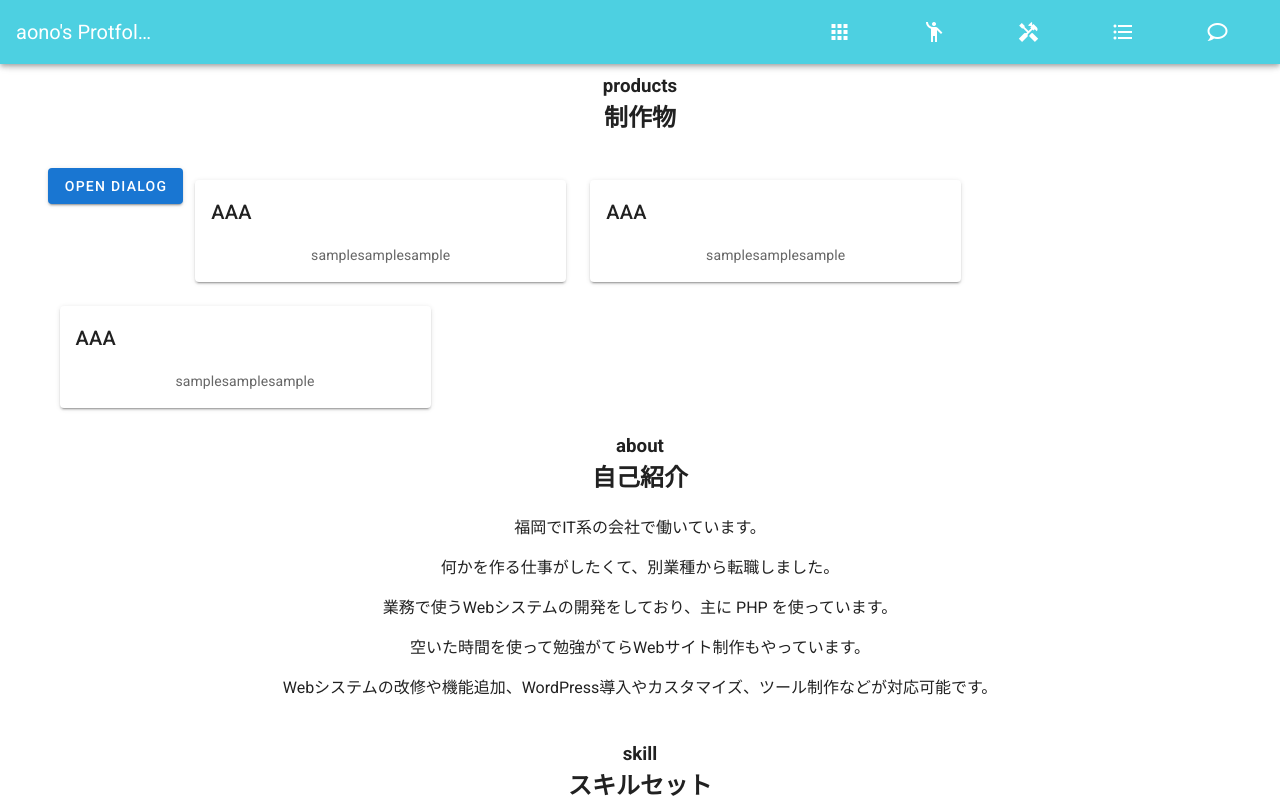
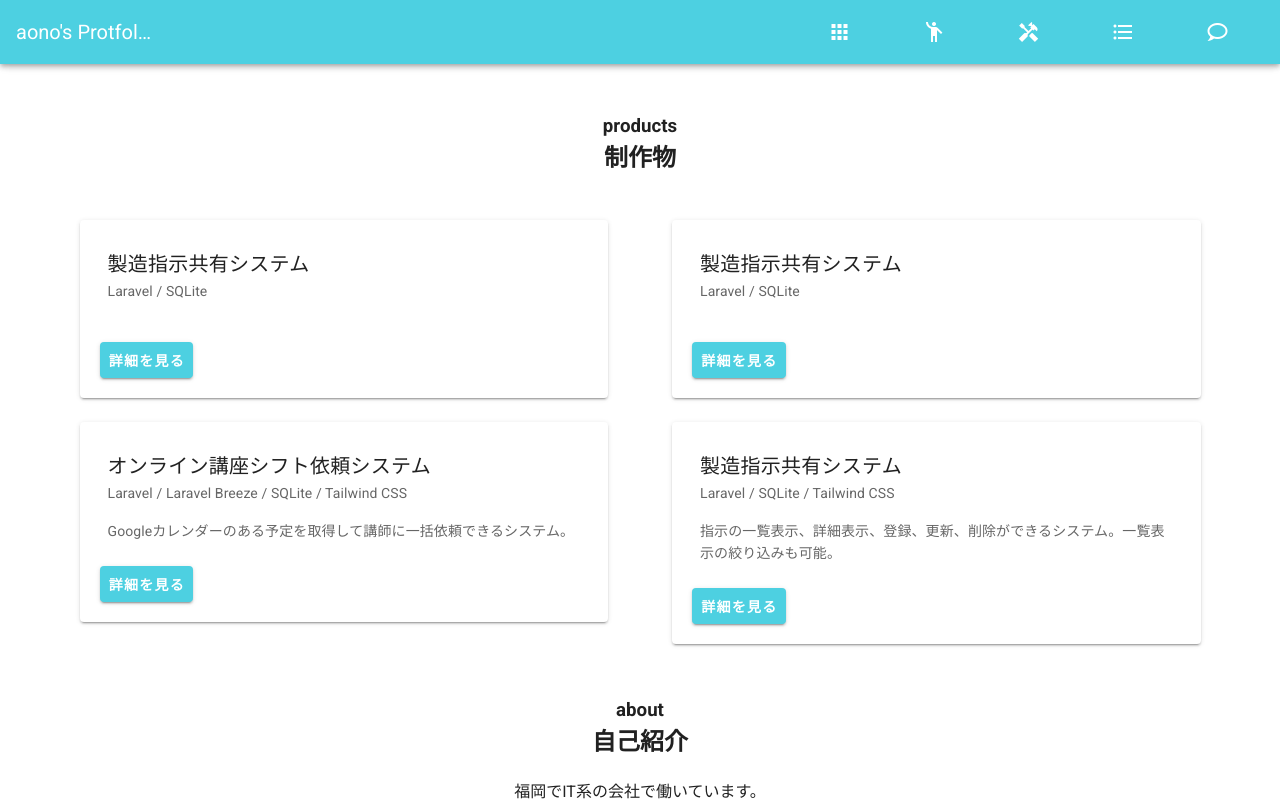
Before and after one commit to t-aono/aonos-portfolio, a Vue app: page / in a window 1280 px wide. Shown: the top 801 px of the page. Built offline with nearby package versions, Linux system fonts and the light colour scheme.

Commit message:
create products

```diff
--- a/src/App.vue
+++ b/src/App.vue
@@ -5,11 +5,21 @@
 
     <v-main>
       <v-container class="mt-15">
-        <Products/>
-        <About/>
-        <Skill/>
-        <Career/>
-        <Contact/>
+        <div class="mt-10">
+          <Products/>
+        </div>
+        <div class="mt-10">
+          <About/>
+        </div>
+        <div class="mt-10">
+          <Skill/>
+        </div>
+        <div class="mt-10">
+          <Career/>
+        </div>
+        <div class="mt-10">
+          <Contact/>
+        </div>
       </v-container>
     </v-main>
 
--- a/src/components/Products.vue
+++ b/src/components/Products.vue
@@ -5,74 +5,61 @@
       <h2 class="mb-5">制作物</h2>
     </v-col>
 
-        <v-dialog
-          v-model="dialog"
-          width="600px"
-        >
-          <template v-slot:activator="{ on, attrs }">
-            <v-btn
-              color="primary"
-              dark
-              v-bind="attrs"
-              v-on="on"
-            >
-              Open Dialog
-            </v-btn>
-          </template>
-          <v-card>
-            <v-card-title>
-              <span class="text-h5">Use Google's location service?</span>
-            </v-card-title>
-            <v-card-text>
-              Lorem ipsum dolor sit amet, semper quis, sapien id natoque elit. Nostra urna at, magna at neque sed sed ante imperdiet, dolor mauris cursus velit, velit non, sem nec. Volutpat sem ridiculus placerat leo, augue in, duis erat proin condimentum in a eget, sed fermentum sed vestibulum varius ac, vestibulum volutpat orci ut elit eget tortor. Ultrices nascetur nulla gravida ante arcu. Pharetra rhoncus morbi ipsum, nunc tempor debitis, ipsum pellentesque, vitae id quam ut mauris dui tempor, aptent non. Quisque turpis. Phasellus quis lectus luctus orci eget rhoncus. Amet donec vestibulum mattis commodo, nulla aliquet, nibh praesent, elementum nulla. Sit lacus pharetra tempus magna neque pellentesque, nulla vel erat.
-              Justo ex quisque nulla accusamus venenatis, sed quis. Nibh phasellus gravida metus in, fusce aenean ut erat commodo eros. Ut turpis, dui integer, nonummy pede placeat nec in sit leo. Faucibus porttitor illo taciti odio, amet viverra scelerisque quis quis et tortor, curabitur morbi a. Enim tempor at, rutrum elit condimentum, amet rutrum vitae tempor torquent nunc. Praesent vestibulum integer maxime felis. Neque aenean quia vitae nostra, tempus elit enim id dui, at egestas pulvinar. Integer libero vestibulum, quis blandit scelerisque mattis fermentum nulla, tortor donec vestibulum dolor amet eget, elit nullam. Aliquam leo phasellus aliquam curabitur metus a, nulla justo mattis duis interdum vel, mollis vitae et id, vestibulum erat ridiculus sit pulvinar justo sed. Vehicula convallis, et nulla wisi, amet vestibulum risus, quam ac egestas.
-              Et vitae, nulla gravida erat scelerisque nullam nunc pellentesque, a dictumst cras augue, purus imperdiet non. Varius montes cursus varius vel tortor, nec leo a qui, magni cras, velit vel consectetuer lobortis vel. Nibh erat et wisi felis leo porttitor, sapien nibh sapien pede mi, sed eget porttitor, repellendus arcu ac quis. Luctus vulputate aut est sem magna, placerat accumsan nunc vestibulum ipsum ac auctor, maecenas lorem in ut nec mauris tortor, doloribus varius sem tortor vestibulum mollis, eleifend tortor felis tempus lacus eu eu. Eleifend vel eu, nullam maecenas mauris nec nunc euismod, tortor porta ridiculus potenti, massa tristique nam magna, et wisi placerat et erat ante. Eget pede erat in facilisis, fermentum venenatis sodales. Ac tortor sociis et non animi tristique, rhoncus malesuada, ut arcu volutpat scelerisque sollicitudin, elit curabitur dui pede purus dolor, integer aenean risus taciti nulla eleifend accumsan. At pulvinar diam parturient, interdum mi velit aliquet et a. Arcu at ac placerat eget justo semper, purus sociis curabitur mi ipsum consequat ut, mollis vestibulum, est ante ornare lacus sem. Neque magna mauris, commodo quisque, praesent semper suscipit lobortis nam. Justo malesuada cursus ac nunc litora nunc. Tellus ac, in lobortis nunc, montes lectus purus fermentum.
-              Ac sit wisi. Sodales aliquam, sed vestibulum nullam arcu sit risus arcu, id luctus vitae lorem nibh, integer nec nullam class cursus mi, purus arcu lectus. Vel ante suscipit volutpat potenti mattis sed, wisi eu placerat aliquam erat, lectus morbi lobortis at assumenda. Consequat neque purus ipsum voluptas odio, netus vestibulum ut nec, suspendisse pellentesque nec enim in. Wisi dictum sed semper a, ipsum erat tellus habitasse est, erat sem ornare, vitae quisque ultricies. Dui sed blandit. Tempor et faucibus justo sed luctus, nec vitae vitae. Nunc nibh pede, ipsum vestibulum aenean leo ante ultricies, nam cras quis sed penatibus amet. In mauris a. Integer metus mauris tortor, et rutrum vestibulum ultricies, ut phasellus in ullamcorper ut mollit, eu justo. Cursus pretium venenatis.
-              Cras pellentesque vel sodales accumsan aenean. Feugiat metus sit nec in aliquet amet, porttitor pretium vulputate massa. Consequat ipsum luctus quisque adipiscing libero. Wisi sollicitudin. Eget vitae ac lobortis, lorem natoque vestibulum et, aliquet faucibus at morbi nibh, vel condimentum. Massa unde orci sed id sed, odio donec congue nec praesent amet. Hymenaeos velit lacus, quis vivamus libero tempus duis, eu nisi eu, ipsum at accumsan pede justo morbi donec, massa et libero sit risus neque tortor. Ut sed sed etiam hendrerit dapibus, quis metus suspendisse nibh.
-              Fringilla tempor felis augue magna. Cum arcu a, id vitae. Pellentesque pharetra in cras sociis adipiscing est. Nibh nec mattis at maecenas, nisl orci aliquam nulla justo egestas venenatis, elementum duis vel porta eros, massa vitae, eligendi imperdiet amet. Nec neque luctus suscipit, justo sem praesent, ut nisl quisque, volutpat torquent wisi tellus aliquam reprehenderit, curabitur cras at quis massa porttitor mauris. Eros sed ultrices. Amet dignissim justo urna feugiat mauris litora, etiam accumsan, lobortis a orci suspendisse. Semper ac mauris, varius bibendum pretium, orci urna nunc ullamcorper auctor, saepe sem integer quam, at feugiat egestas duis. Urna ligula ante. Leo elementum nonummy. Sagittis mauris est in ipsum, nulla amet non justo, proin id potenti platea posuere sit ut, nunc sit erat bibendum. Nibh id auctor, ab nulla vivamus ultrices, posuere morbi nunc tellus gravida vivamus.
-              Mauris nec, facilisi quam fermentum, ut mauris integer, orci tellus tempus diam ut in pellentesque. Wisi faucibus tempor et odio leo diam, eleifend quis integer curabitur sit scelerisque ac, mauris consequat luctus quam penatibus fringilla dis, vitae lacus in, est eu ac tempus. Consectetuer amet ipsum amet dui, sed blandit id sed. Tellus integer, dignissim id pede sodales quis, felis dolorem id mauris orci, orci tempus ut. Nullam hymenaeos. Curabitur in a, tortor ut praesent placerat tincidunt interdum, ac dignissim metus nonummy hendrerit wisi, etiam ut.
-              Semper praesent integer fusce, tortor suspendisse, augue ligula orci ante asperiores ullamcorper. In sit per mi sed sed, mi vestibulum mus nam, morbi mauris neque vitae aliquam proin senectus. Ac amet arcu mollis ante congue elementum, inceptos eget optio quam pellentesque quis lobortis, sollicitudin sed vestibulum sollicitudin, lectus parturient nullam, leo orci ligula ultrices. At tincidunt enim, suspendisse est sit sem ac. Amet tellus molestie est purus magna augue, non etiam et in wisi id. Non commodo, metus lorem facilisi lobortis ac velit, montes neque sed risus consectetuer fringilla dolor. Quam justo et integer aliquam, cursus nulla enim orci, nam cursus adipiscing, integer torquent non, fringilla per maecenas. Libero ipsum sed tellus purus et. Duis molestie placerat erat donec ut. Dolor enim erat massa faucibus ultrices in, ante ultricies orci lacus, libero consectetuer mauris magna feugiat neque dapibus, donec pretium et. Aptent dui, aliquam et et amet nostra ligula.
-              Augue curabitur duis dui volutpat, tempus sed ut pede donec. Interdum luctus, lectus nulla aenean elit, id sit magna, vulputate ultrices pellentesque vel id fermentum morbi. Tortor et. Adipiscing augue lorem cum non lacus, rutrum sodales laoreet duis tortor, modi placerat facilisis et malesuada eros ipsum, vehicula tempus. Ac vivamus amet non aliquam venenatis lectus, sociosqu adipiscing consequat nec arcu odio. Blandit orci nec nec, posuere in pretium, enim ut, consectetuer nullam urna, risus vel. Nullam odio vehicula massa sed, etiam sociis mauris, lacus ullamcorper, libero imperdiet non sodales placerat justo vehicula. Nec morbi imperdiet. Fermentum sem libero iaculis bibendum et eros, eget maecenas non nunc, ad pellentesque. Ut nec diam elementum interdum. Elementum vitae tellus lacus vitae, ipsum phasellus, corporis vehicula in ac sed massa vivamus, rutrum elit, ultricies metus volutpat.
-              Semper wisi et, sollicitudin nunc vestibulum, cursus accumsan nunc pede tempus mi ipsum, ligula sed. Non condimentum ac dolor sit. Mollis eu aliquam, vel mattis mollis massa ut dolor ante, tempus lacinia arcu. Urna vestibulum lorem, nulla fermentum, iaculis ut congue ac vivamus. Nam libero orci, pulvinar nulla, enim pellentesque consectetuer leo, feugiat rhoncus rhoncus vel. Magna sociosqu donec, dictum cursus ullamcorper viverra. Ultricies quis orci lorem, suspendisse ut vestibulum integer, purus sed lorem pulvinar habitasse turpis.
-              +
-            </v-card-text>
-            <v-card-actions>
-              <v-spacer></v-spacer>
-              <v-btn
-                color="green darken-1"
-                text
-                @click="dialog = false"
-              >
-                Disagree
-              </v-btn>
-              <v-btn
-                color="green darken-1"
-                text
-                @click="dialog = false"
-              >
-                Agree
-              </v-btn>
-            </v-card-actions>
-          </v-card>
-        </v-dialog>
-
-    <v-col cols="4">
-      <v-card>
-        <v-card-title>AAA</v-card-title>
-        <v-card-text>samplesamplesample</v-card-text>
+    <v-col v-for="item in items" :key="item.title" cols="12" md="6">
+      <v-card class="mx-5 pa-3 text-left">
+        <v-card-title>{{ item.title }}</v-card-title>
+        <v-card-subtitle>{{ item.tool }}</v-card-subtitle>
+        <v-card-text>{{ item.summary }}</v-card-text>
+        <v-card-actions>
+          <v-btn color="cyan lighten-2">
+            <a :href="item.link" target="_blank">詳細を見る</a>
+          </v-btn>
+        </v-card-actions>
       </v-card>
     </v-col>
-    <v-col cols="4">
-      <v-card>
-        <v-card-title>AAA</v-card-title>
-        <v-card-text>samplesamplesample</v-card-text>
-      </v-card>
-    </v-col>
-    <v-col cols="4">
-      <v-card>
-        <v-card-title>AAA</v-card-title>
-        <v-card-text>samplesamplesample</v-card-text>
-      </v-card>
-    </v-col>
+
   </v-row>
 </template>
+
+<script>
+export default {
+  data() {
+    return {
+      items: [
+        {
+          title: "製造指示共有システム",
+          tool: "Laravel / SQLite",
+          summary: "",
+          link: ""
+        },
+        {
+          title: "製造指示共有システム",
+          tool: "Laravel / SQLite",
+          summary: "",
+          link: ""
+        },
+        {
+          title: "オンライン講座シフト依頼システム",
+          tool: "Laravel / Laravel Breeze / SQLite / Tailwind CSS",
+          summary: "Googleカレンダーのある予定を取得して講師に一括依頼できるシステム。",
+          link: "https://ossified-elephant-7c0.notion.site/3bb11303ed594ec5970ebd8ff5474321"
+        },
+        {
+          title: "製造指示共有システム",
+          tool: "Laravel / SQLite / Tailwind CSS",
+          summary: "指示の一覧表示、詳細表示、登録、更新、削除ができるシステム。一覧表示の絞り込みも可能。",
+          link: "https://ossified-elephant-7c0.notion.site/03206a0884dc4e6ebf82b094aeada318"
+        }
+      ]
+    }
+  }
+}
+</script>
+
+<style scoped>
+.v-application a {
+  text-decoration: none;
+  color: #fff;
+  font-weight: bold;
+}
+</style>
```
